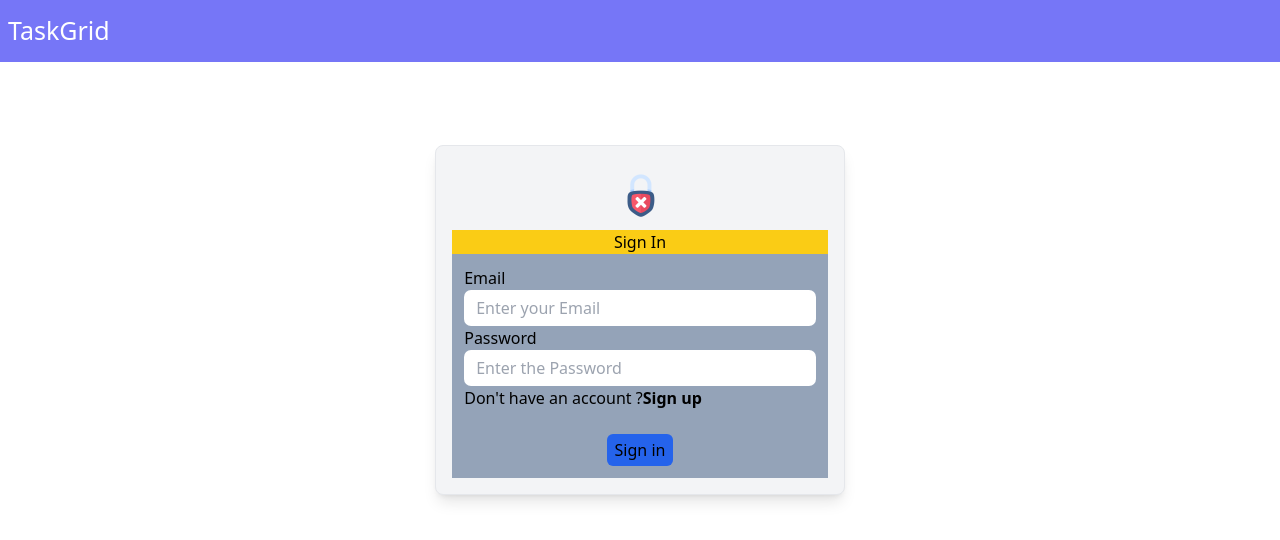
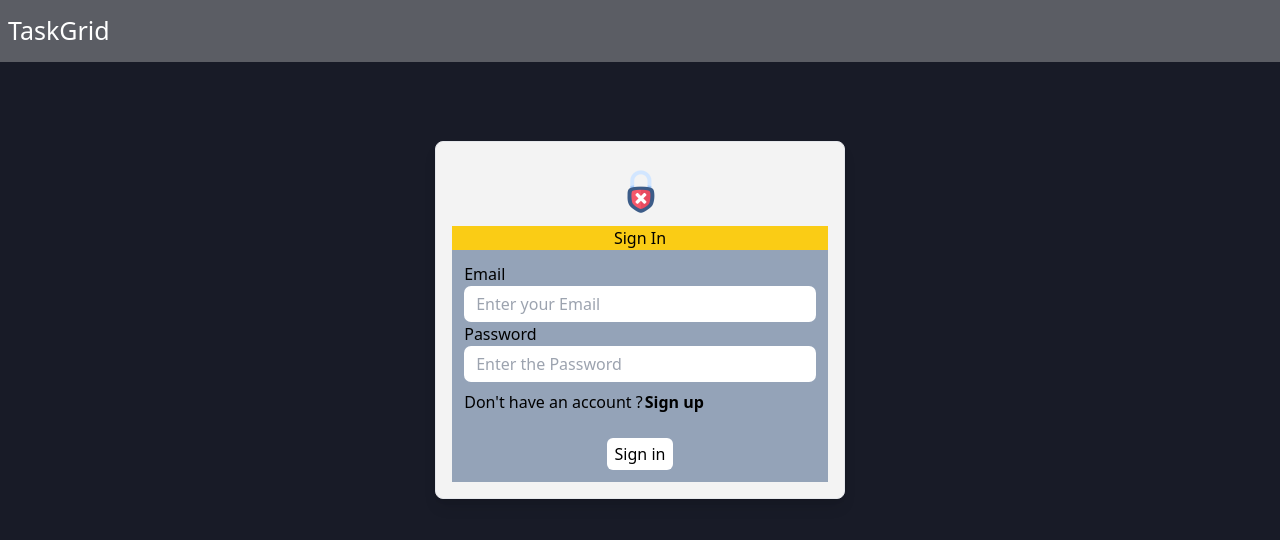
Before and after one commit to 000sami000/TaskGrid, a React (Vite) app in the folder Frontend/: page /auth in a window 1280 px wide. Shown: the top 540 px of the page. Built offline with nearby package versions, Linux system fonts and the light colour scheme.

Commit message:
ui changes

```diff
--- a/Frontend/src/components/auth/Auth.jsx
+++ b/Frontend/src/components/auth/Auth.jsx
@@ -63,7 +63,7 @@
   };
   return (
     <div className="flex justify-center items-center w-full h-[80vh]  ">
-      <div className="w-[32%] border bg-gray-100 rounded-lg shadow-lg">
+      <div className="w-[32%] border bg-[#f3f3f3] rounded-lg shadow-lg">
         <div className="w-full h-full  p-4">
           <div className="w-full  flex justify-center p-1">
             <img src="auth_img.png" width={"60px"} />
@@ -121,7 +121,7 @@
               ></Auth_input>
             )}
 
-            <div>
+            <div className="mt-2">
               {IsSignup ? (
                 <span>
                   Have an account ?
@@ -141,7 +141,7 @@
                     onClick={() => {
                       setIsSignup(true);
                     }}
-                    className="cursor-pointer"
+                    className="cursor-pointer hover:bg-[#ffffff84] p-[2px] rounded-md"
                   >
                     Sign up
                   </b>
@@ -155,7 +155,7 @@
                   submit_handler();
                 }}
                 disabled={isloading}
-                className="bg-blue-600 rounded-md py-1 px-2"
+                className="bg-[white] rounded-md py-1 px-2"
               >
                 {IsSignup ? "Sign up" : "Sign in"}
               </button>
--- a/Frontend/src/components/home/Singletask.jsx
+++ b/Frontend/src/components/home/Singletask.jsx
@@ -41,8 +41,8 @@
         onMouseLeave={() => {
           setshow(false);
         }}
-        className={`bg-[#f9f7f7] shadow rounded-md px-2 py-2   cursor-pointer ${
-          isDragging ? "opacity-[50%]" : "opacity-[100%]"
+        className={`bg-[#f9f7f7]  rounded-md px-2 py-2  border-2   cursor-pointer ${
+          isDragging ? "opacity-[50%]" : "opacity-[100%] "
         }`}
       >
         <div key={_id} className="  flex items-center justify-between">
--- a/Frontend/src/components/navbar/Navbar.jsx
+++ b/Frontend/src/components/navbar/Navbar.jsx
@@ -18,7 +18,7 @@
     }
   };
   return (
-    <div className=" absolute z-10 w-full bg-[#7676f7] px-2 py-3 ">
+    <div className=" absolute z-10 w-full bg-[#d6d6d659] px-2 py-3 ">
       <div className="flex justify-between items-center">
         <span
           className=" text-[25px] cursor-pointer text-[white]"
@@ -51,7 +51,7 @@
             <span className="text-[20px] text-[white]">{currentUser.name}</span>
             <span>
               <button
-                className="px-2 py-1 bg-[#eea827] rounded-md text-[white]"
+                className="px-2 py-1 bg-[#c6c6c6] rounded-md text-[white]"
                 onClick={handleLogout}
               >
                 Sign out
--- a/Frontend/src/index.css
+++ b/Frontend/src/index.css
@@ -7,3 +7,7 @@
     padding: 0px;
 
   }
+
+body{
+  background-color: rgb(24, 27, 39);
+}
```
Also changed, not shown: 1 other file (tests, documents, lock files or other folders).
